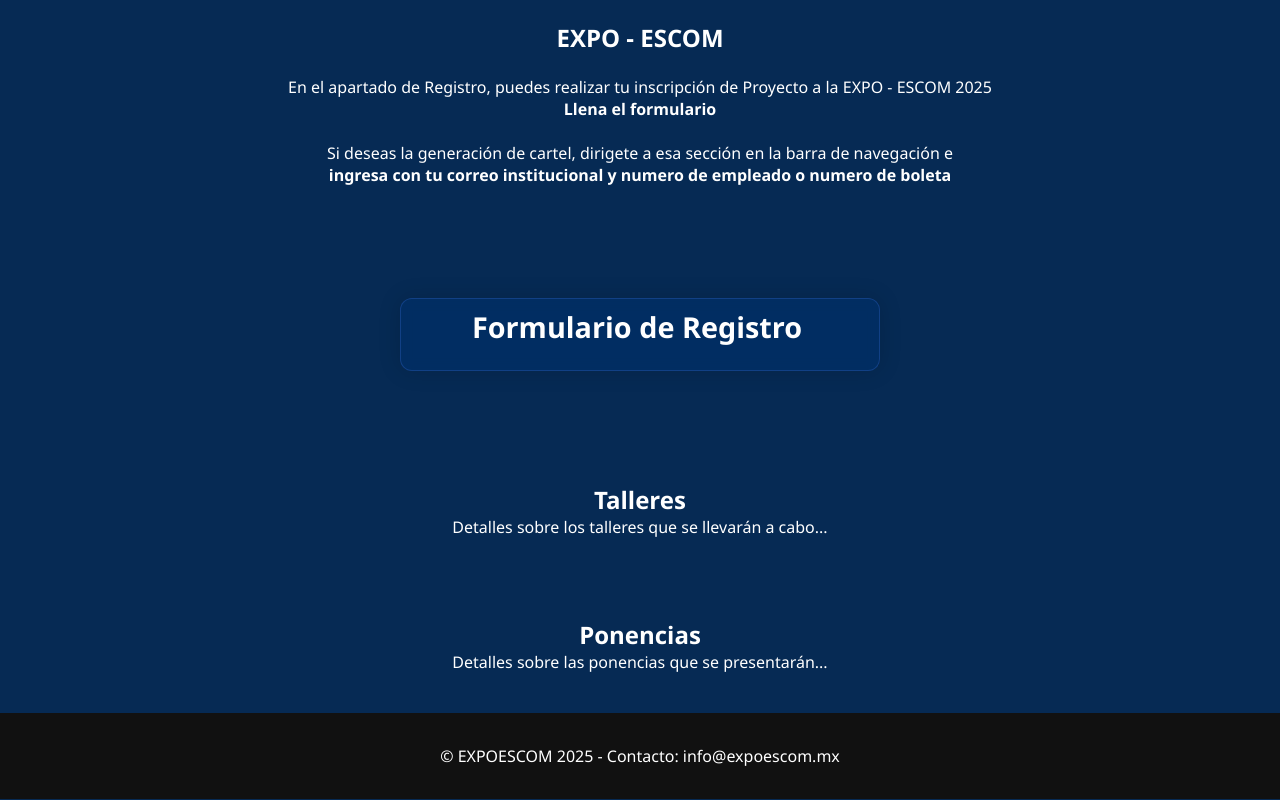
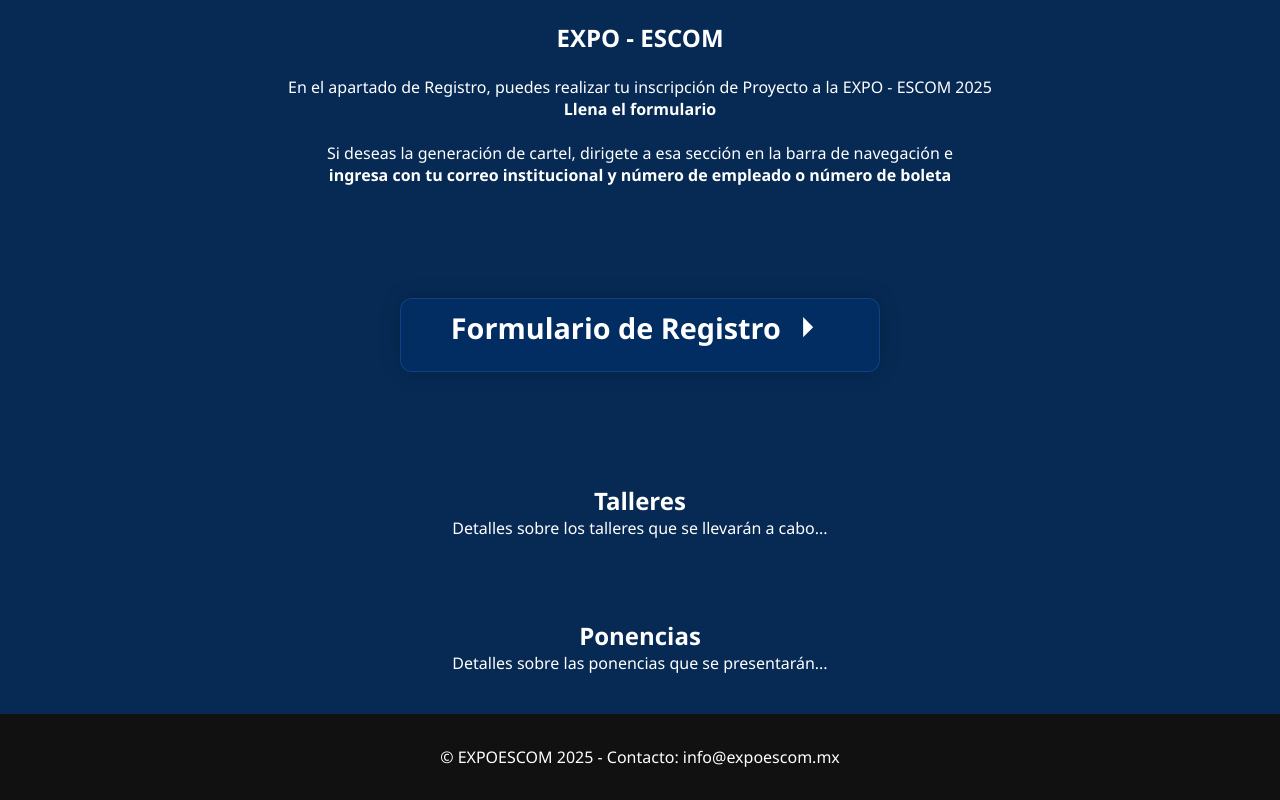
Before and after one commit to TeddyArellano/ExpoESCOM, a React (Create React App) app: page / in a window 1280 px wide. Shown: the part 819-1619 px from the top of the page. Built offline with nearby package versions, Linux system fonts and the light colour scheme; the HTML template or start-up script is replaced by a standard one.

Commit message:
boton registro

```diff
--- a/src/components/Informacion.js
+++ b/src/components/Informacion.js
@@ -9,7 +9,7 @@ export default function Informacion() {
       <strong><p>Llena el formulario</p></strong>
       <br></br>
       <p>Si deseas la generación de cartel, dirigete a esa sección en la barra de navegación e</p>
-      <strong><p>ingresa con tu correo institucional y numero de empleado o numero de boleta </p></strong>
+      <strong><p>ingresa con tu correo institucional y número de empleado o número de boleta </p></strong>
     </section>
   );
 }
--- a/src/components/Registro.js
+++ b/src/components/Registro.js
@@ -9,6 +9,7 @@ export default function Registro() {
   const [correo, setCorreo] = useState('');
   const [proyecto, setProyecto] = useState('');
   const [formVisible, setFormVisible] = useState(false);
+  const [hover, setHover] = useState(false);
 
   const formRef = useRef(null);
   const [maxHeight, setMaxHeight] = useState('0px');
@@ -51,6 +52,33 @@ Correo: ${correo}
 Proyecto: ${proyecto}`);
   };
 
+  const ArrowIcon = ({ open, bounce }) => (
+    <svg
+      style={{
+        transition: 'transform 0.3s ease',
+        transform: open ? 'rotate(90deg)' : 'rotate(0deg)',
+        width: '1.4em',
+        height: '1.4em',
+        fill: 'white',
+        display: 'inline-block',
+        verticalAlign: 'middle',
+        marginLeft: '8px',
+        animation: bounce ? 'bounce 0.6s ease infinite' : 'none',
+      }}
+      viewBox="0 0 20 20"
+    >
+      <path d="M7 5l5 5-5 5V5z" />
+      <style>
+        {`
+          @keyframes bounce {
+            0%, 100% { transform: translateY(0); }
+            50% { transform: translateY(-5px); }
+          }
+        `}
+      </style>
+    </svg>
+  );
+
   return (
     <section id="registro" className="section">
       <div style={styles.container}>
@@ -59,12 +87,13 @@ Proyecto: ${proyecto}`);
           onClick={() => setFormVisible(!formVisible)}
           aria-expanded={formVisible}
           aria-controls="form-registro"
+          onMouseEnter={() => setHover(true)}
+          onMouseLeave={() => setHover(false)}
+          title="Haz clic para desplegar/ocultar el formulario"
         >
           <span style={styles.titleText}>
             Formulario de Registro
-            <span style={{ ...styles.arrow, marginLeft: '6px' }}>
-
-            </span>
+            <ArrowIcon open={formVisible} bounce={hover && !formVisible} />
           </span>
         </h3>
 
@@ -79,6 +108,7 @@ Proyecto: ${proyecto}`);
           id="form-registro"
         >
           <form onSubmit={handleSubmit} style={styles.form}>
+            {/* El resto del formulario igual */}
             <label style={styles.label}>
               Tipo de usuario
               <select
@@ -216,15 +246,14 @@ const styles = {
     fontFamily: 'Segoe UI, sans-serif',
     cursor: 'pointer',
     userSelect: 'none',
+    display: 'flex',
+    justifyContent: 'center',
+    alignItems: 'center',
   },
   titleText: {
     display: 'inline-flex',
     alignItems: 'center',
     justifyContent: 'center',
-    width: '100%',
-  },
-  arrow: {
-    fontSize: '1.3rem',
   },
   formWrapper: {
     overflow: 'hidden',
```
